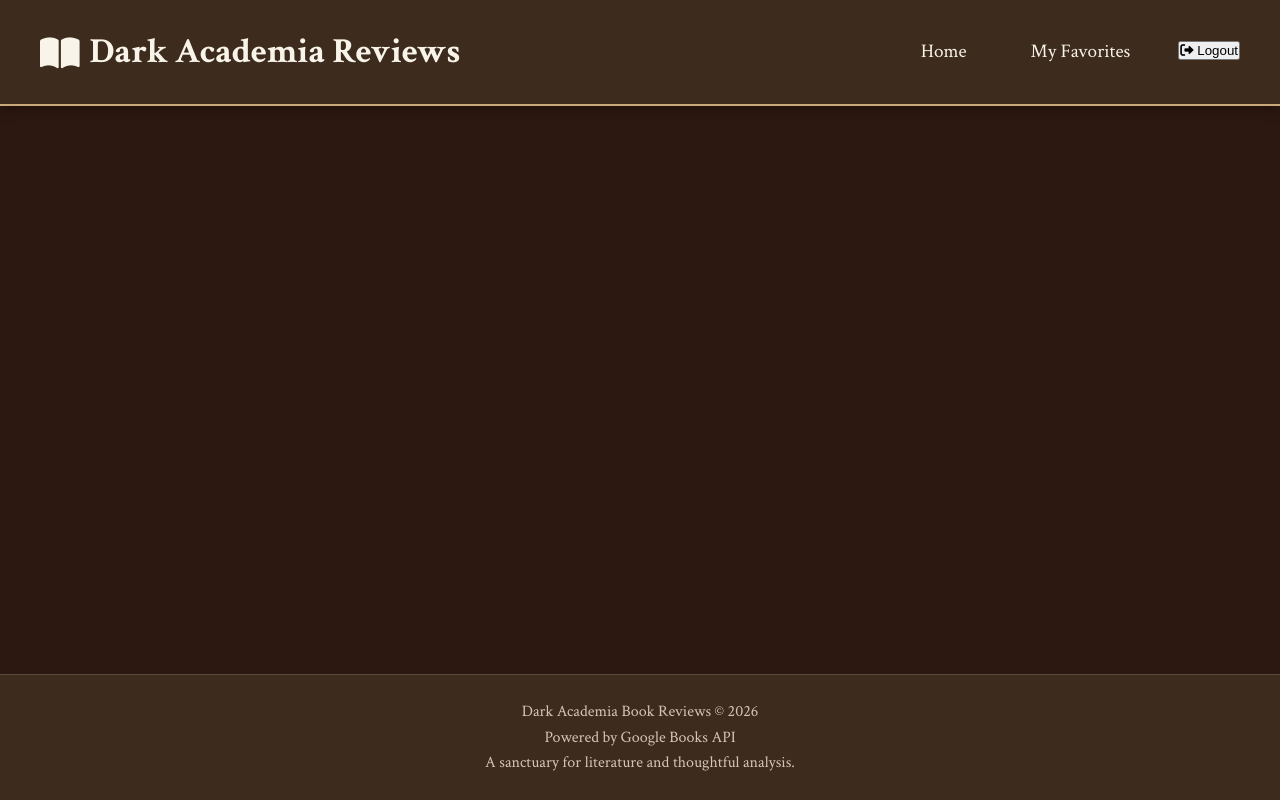
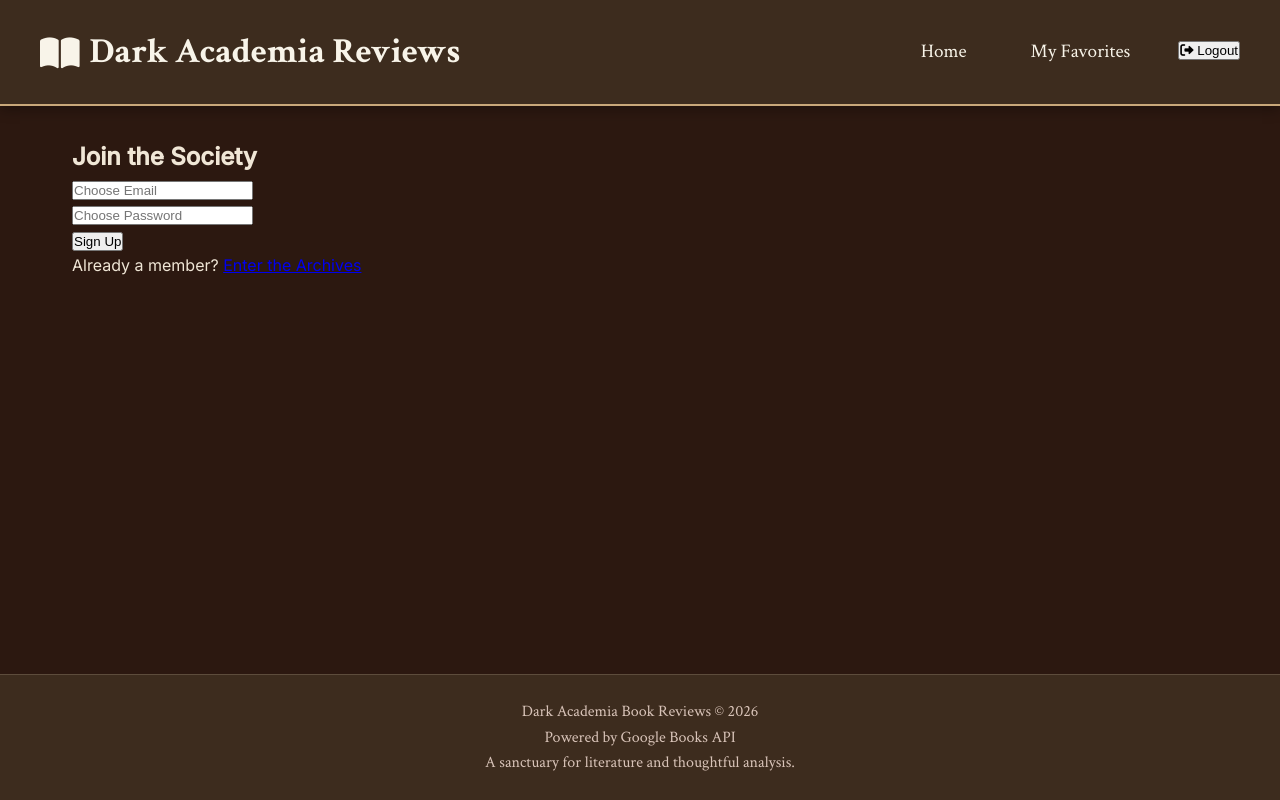
Before and after one commit to bozhena240/Book-review-site, a React (Vite) app: page /signup in a window 1280 px wide. Built offline with nearby package versions, Linux system fonts and the light colour scheme; no server answers.

Commit message:
feat: implement login/signup pages and routing with Firebase

```diff
--- a/src/App.jsx
+++ b/src/App.jsx
@@ -3,6 +3,8 @@ import Header from './components/Header';
 import Home from './pages/Home';
 import BookDetail from './pages/BookDetail';
 import Favorites from './pages/Favorites';
+import Login from './pages/Login';
+import Signup from './pages/Signup';
 import './App.css';
 
 function App() {
@@ -14,6 +16,8 @@ function App() {
           <Route path="/" element={<Home />} />
           <Route path="/book/:id" element={<BookDetail />} />
           <Route path="/favorites" element={<Favorites />} />
+          <Route path="/login" element={<Login />} />
+          <Route path="/signup" element={<Signup />} />
         </Routes>
       </main>
       <footer className="footer">
--- /dev/null
+++ b/src/pages/Login.jsx
@@ -0,0 +1,54 @@
+import { useState } from 'react';
+import { auth } from '../firebase/config';
+import { signInWithEmailAndPassword } from 'firebase/auth';
+import { useNavigate, Link } from 'react-router-dom';
+
+const Login = () => {
+  const [email, setEmail] = useState('');
+  const [password, setPassword] = useState('');
+  const [error, setError] = useState('');
+  const navigate = useNavigate();
+
+  const handleLogin = async (e) => {
+    e.preventDefault();
+    try {
+      await signInWithEmailAndPassword(auth, email, password);
+      navigate('/');
+    } catch (err) {
+      setError("The archives do not recognize these credentials.");
+    }
+  };
+
+  return (
+    <div className="auth-container">
+      <form className="auth-form" onSubmit={handleLogin}>
+        <h2 className="auth-title">Enter the Archives</h2>
+        {error && <p className="auth-error">{error}</p>}
+        <div className="form-group">
+          <input
+            type="email"
+            placeholder="Email Address"
+            value={email}
+            onChange={(e) => setEmail(e.target.value)}
+            className="auth-input"
+            required
+          />
+        </div>
+        <div className="form-group">
+          <input
+            type="password"
+            placeholder="Password"
+            value={password}
+            onChange={(e) => setPassword(e.target.value)}
+            className="auth-input"
+            required
+          />
+        </div>
+        <button type="submit" className="btn-auth">Login</button>
+        <p className="auth-footer">New seeker? <Link to="/signup">Create an account</Link></p>
+      </form>
+    </div>
+  );
+};
+
+export default Login;
--- /dev/null
+++ b/src/pages/Signup.jsx
@@ -0,0 +1,54 @@
+import { useState } from 'react';
+import { auth } from '../firebase/config';
+import { createUserWithEmailAndPassword } from 'firebase/auth';
+import { useNavigate, Link } from 'react-router-dom';
+
+const Signup = () => {
+  const [email, setEmail] = useState('');
+  const [password, setPassword] = useState('');
+  const [error, setError] = useState('');
+  const navigate = useNavigate();
+
+  const handleSignup = async (e) => {
+    e.preventDefault();
+    try {
+      await createUserWithEmailAndPassword(auth, email, password);
+      navigate('/');
+    } catch (err) {
+      setError("The registry could not accept this soul. Ensure your password is at least 6 characters.");
+    }
+  };
+
+  return (
+    <div className="auth-container">
+      <form className="auth-form" onSubmit={handleSignup}>
+        <h2 className="auth-title">Join the Society</h2>
+        {error && <p className="auth-error">{error}</p>}
+        <div className="form-group">
+          <input
+            type="email"
+            placeholder="Choose Email"
+            value={email}
+            onChange={(e) => setEmail(e.target.value)}
+            className="auth-input"
+            required
+          />
+        </div>
+        <div className="form-group">
+          <input
+            type="password"
+            placeholder="Choose Password"
+            value={password}
+            onChange={(e) => setPassword(e.target.value)}
+            className="auth-input"
+            required
+          />
+        </div>
+        <button type="submit" className="btn-auth">Sign Up</button>
+        <p className="auth-footer">Already a member? <Link to="/login">Enter the Archives</Link></p>
+      </form>
+    </div>
+  );
+};
+
+export default Signup;
```
